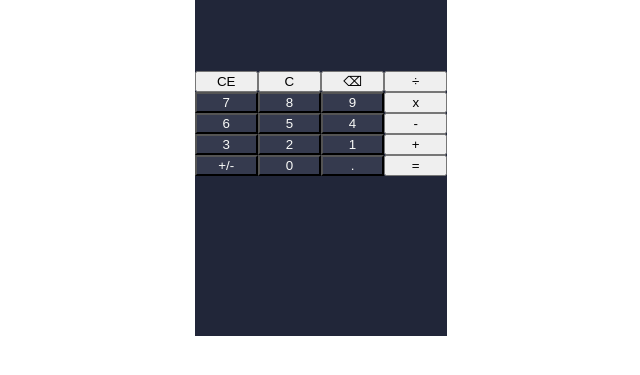
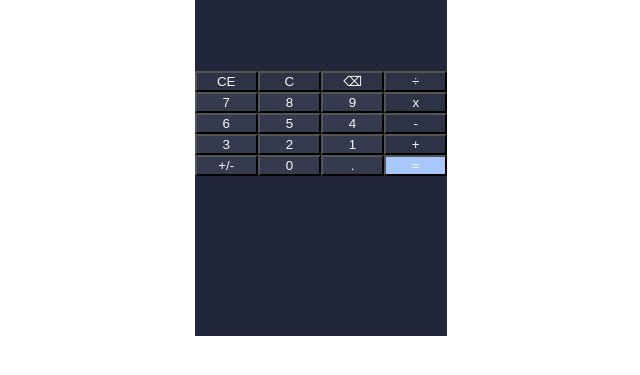
Before and after one commit to kp-pham/calculator, a plain HTML site: page index.html in a window 1280 px wide. Shown: the part 51-426 px from the top of the page, without its empty margins (319-959 px from the left). Drawn offline with Linux system fonts and the light colour scheme.

Commit message:
feat: add class selectors for non-digit buttons
Have buttons for clearing, operators, and evaluating operations have the same color.

```diff
--- a/index.html
+++ b/index.html
@@ -11,30 +11,30 @@
         <div class="calculator">
             <div class="display">12345</div>
             <div class="buttons">
-                <button>CE</button>
-                <button>C</button>
-                <button>⌫</button>
-                <button>÷</button>
+                <button class="clear-entry">CE</button>
+                <button class="clear">C</button>
+                <button class="backspace">⌫</button>
+                <button class="operator">÷</button>
 
                 <button class="digit">7</button>
                 <button class="digit">8</button>
                 <button class="digit">9</button>
-                <button>x</button>
+                <button class="operator">x</button>
 
                 <button class="digit">6</button>
                 <button class="digit">5</button>
                 <button class="digit">4</button>
-                <button>-</button>
+                <button class="operator">-</button>
 
                 <button class="digit">3</button>
                 <button class="digit">2</button>
                 <button class="digit">1</button>
-                <button>+</button>
+                <button class="operator">+</button>
 
                 <button class="digit">+/-</button>
                 <button class="digit">0</button>
                 <button class="digit">.</button>
-                <button>=</button>
+                <button class="evaluate">=</button>
             </div>
         </div>
     </body>
--- a/styles.css
+++ b/styles.css
@@ -30,5 +30,18 @@ button {
 
 .digit {
     color: #F9FAF8;
-    background-color: #353a4e;
+    background-color: #353A4E;
 }
+
+.clear-entry,
+.clear,
+.backspace,
+.operator {
+    color: #F9FAF8;
+    background-color: #2D3245;
+}
+
+.evaluate {
+    color: #F9FAF8;
+    background-color: #A8C8FB;
+}
```
